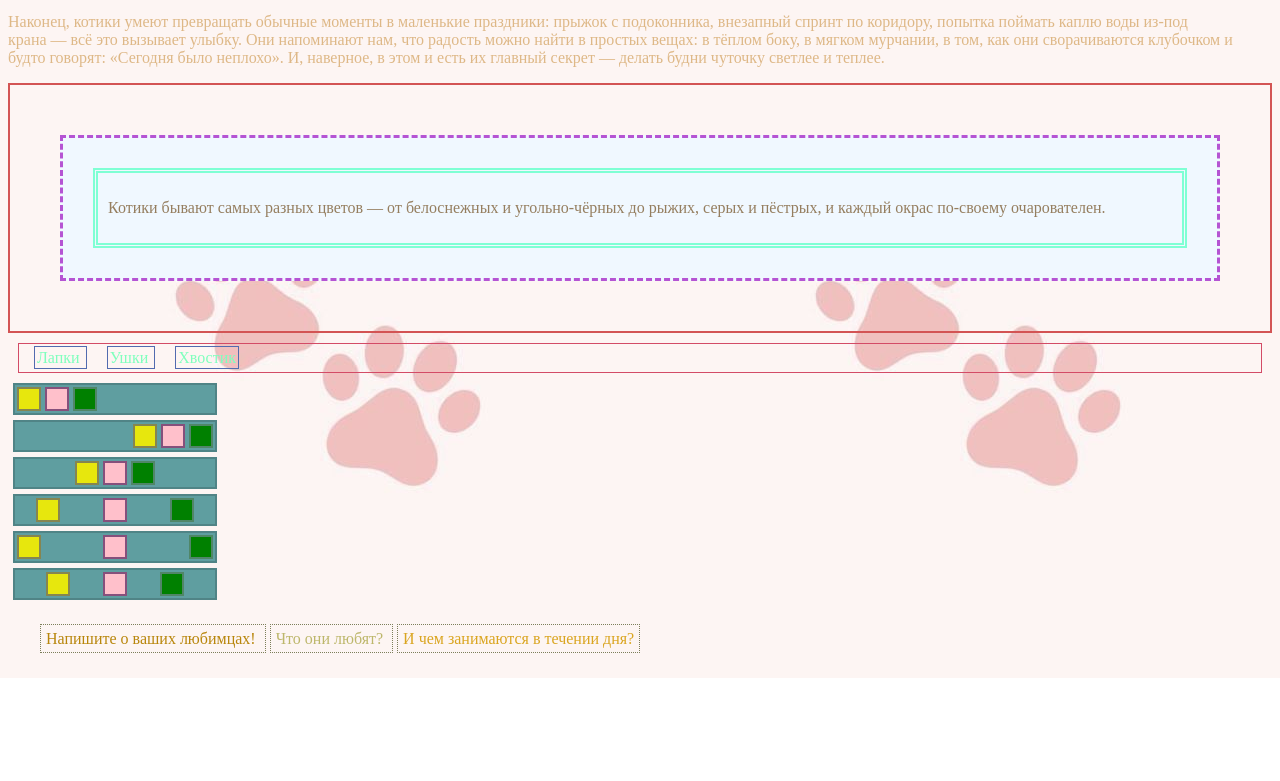
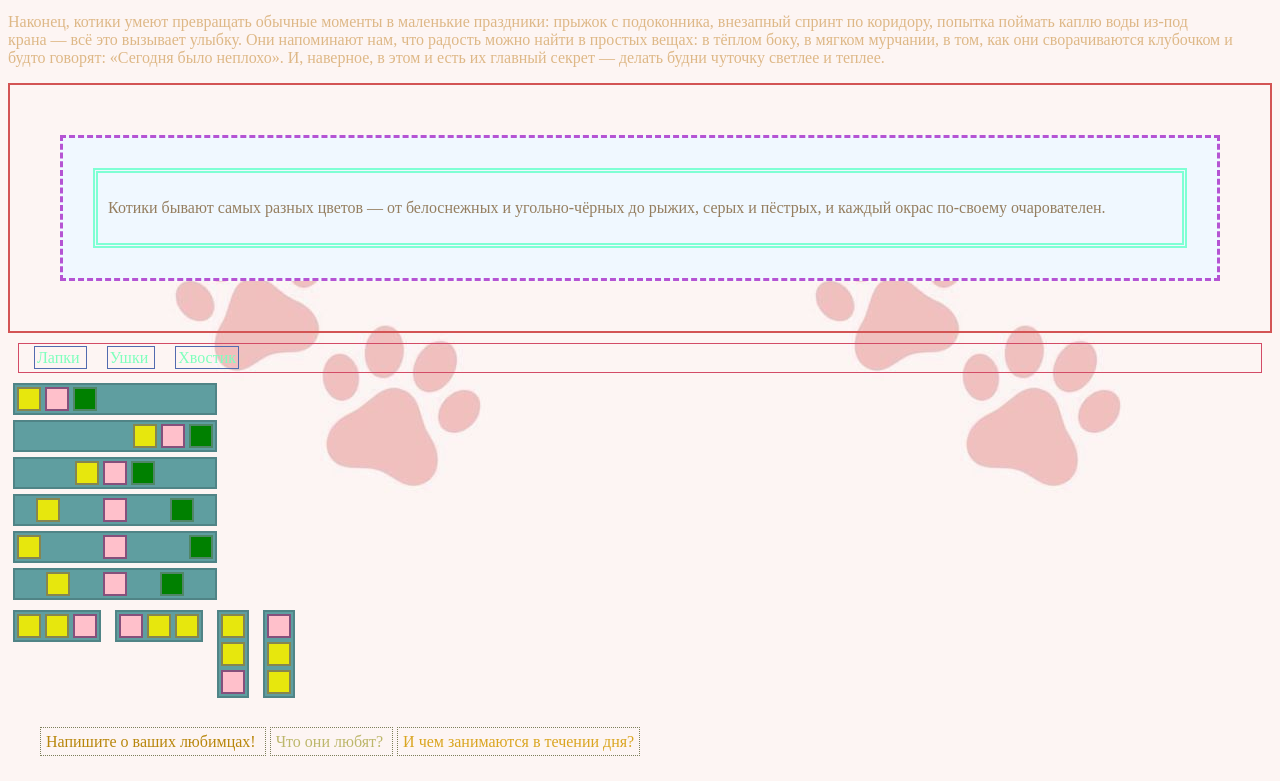
Before and after one commit to iogurti/Repozitoryi_Vok, a plain HTML site: page index.html in a window 1280 px wide. Shown: the part 1364-2145 px from the top of the page. Before the commit the page ends 2042 px from the top, so only its background shows below. Drawn offline with Linux system fonts and the light colour scheme.

Commit message:
использование flex-direction

```diff
--- a/index.html
+++ b/index.html
@@ -172,6 +172,31 @@
             <div class="green"></div>
         </conteiner>
 
+        <conteiner id="row">
+            <div class="yellow"></div>
+            <div class="yellow"></div>
+            <div class="pink"></div>
+
+        </conteiner>
+        <conteiner id="row-reverse">
+            <div class="yellow"></div>
+            <div class="yellow"></div>
+            <div class="pink"></div>
+
+        </conteiner>
+        <conteiner id="column">
+            <div class="yellow"></div>
+            <div class="yellow"></div>
+            <div class="pink"></div>
+
+        </conteiner>
+        <conteiner id="column-reverse">
+            <div class="yellow"></div>
+            <div class="yellow"></div>
+            <div class="pink"></div>
+
+        </conteiner>
+
     </main>
 
     <footer>
--- a/style.css
+++ b/style.css
@@ -113,7 +113,6 @@ conteiner{
     background-color: cadetblue;
     border: 2px solid rgb(80, 132, 134);
     display: flex;
-    width: 200px;
     margin: 5px;
 }
 
@@ -140,21 +139,44 @@ conteiner{
 
 #start{
     justify-content: flex-start;
+    width: 200px;
 }
 
 #end{
     justify-content: flex-end;
+    width: 200px;
 }
 
 #centre{
     justify-content: center;
+    width: 200px;
 }
 #space-around{
     justify-content: space-around;
+    width: 200px;
 }
 #space-between{
     justify-content: space-between;
+    width: 200px;
 }
 #space-evenly{
     justify-content: space-evenly;
+    width: 200px;
 }
+
+#row{
+    display: inline-flex;
+    flex-direction: row;
+}
+#row-reverse{
+    display: inline-flex;
+    flex-direction: row-reverse;
+}
+#column{
+    display: inline-flex;
+    flex-direction: column;
+}
+#column-reverse{
+    display: inline-flex;
+    flex-direction: column-reverse;
+}
```
